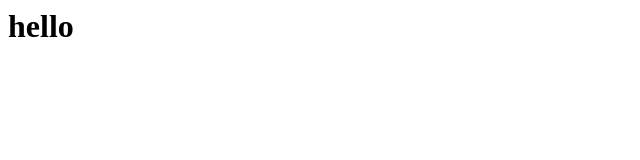
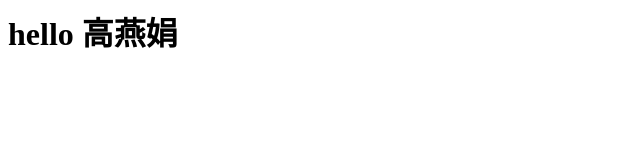
Before and after one commit to sunxm2017/minitools, a plain HTML site: page public/index.html in a window 1280 px wide. Shown: the whole page, without its empty margins (0-640 px from the left). Drawn offline with Linux system fonts and the light colour scheme.

Commit message:
Update index.html

```diff
--- a/public/index.html
+++ b/public/index.html
@@ -2,6 +2,7 @@
 
 <body>
 
-<h1> hello</h1>
+<h1> hello 高燕娟</h1>
 </body>
+
 </html>
```
